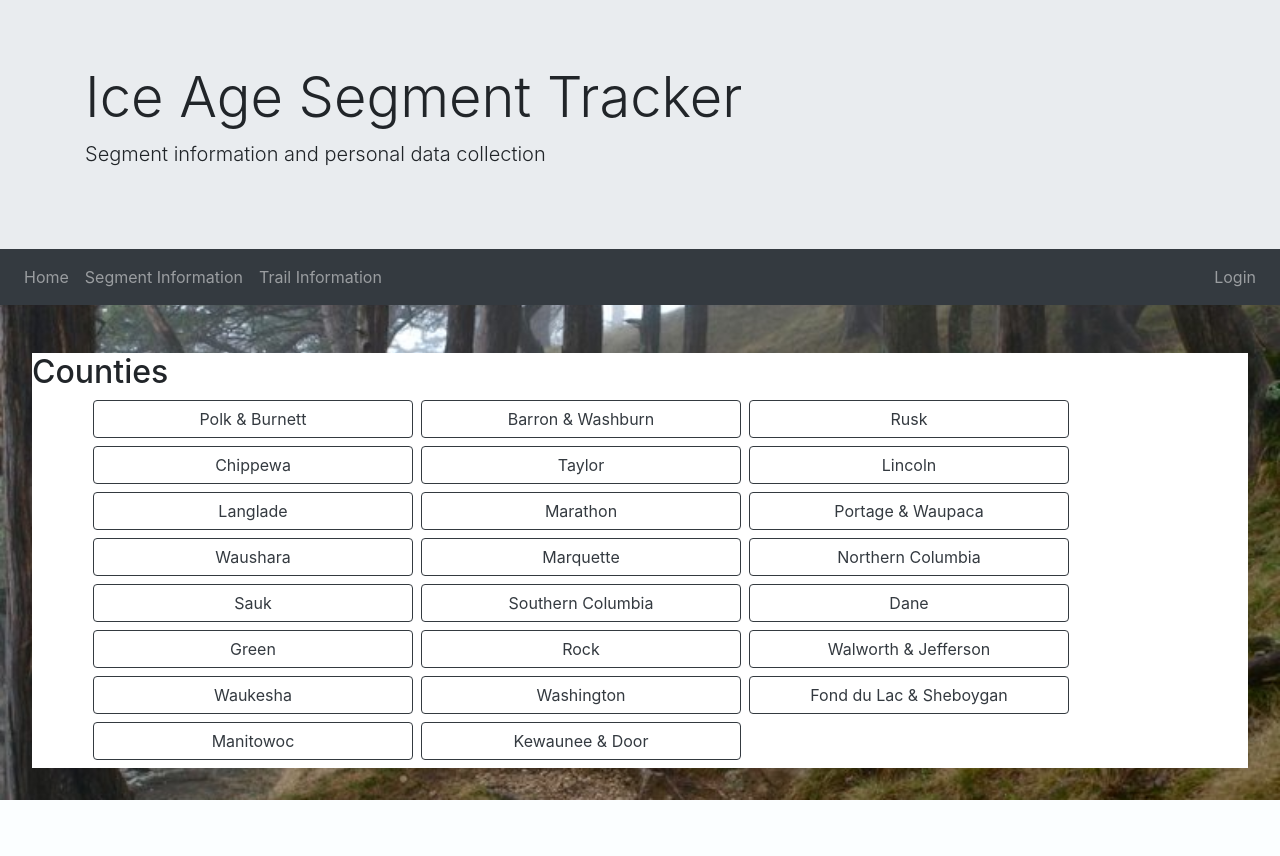
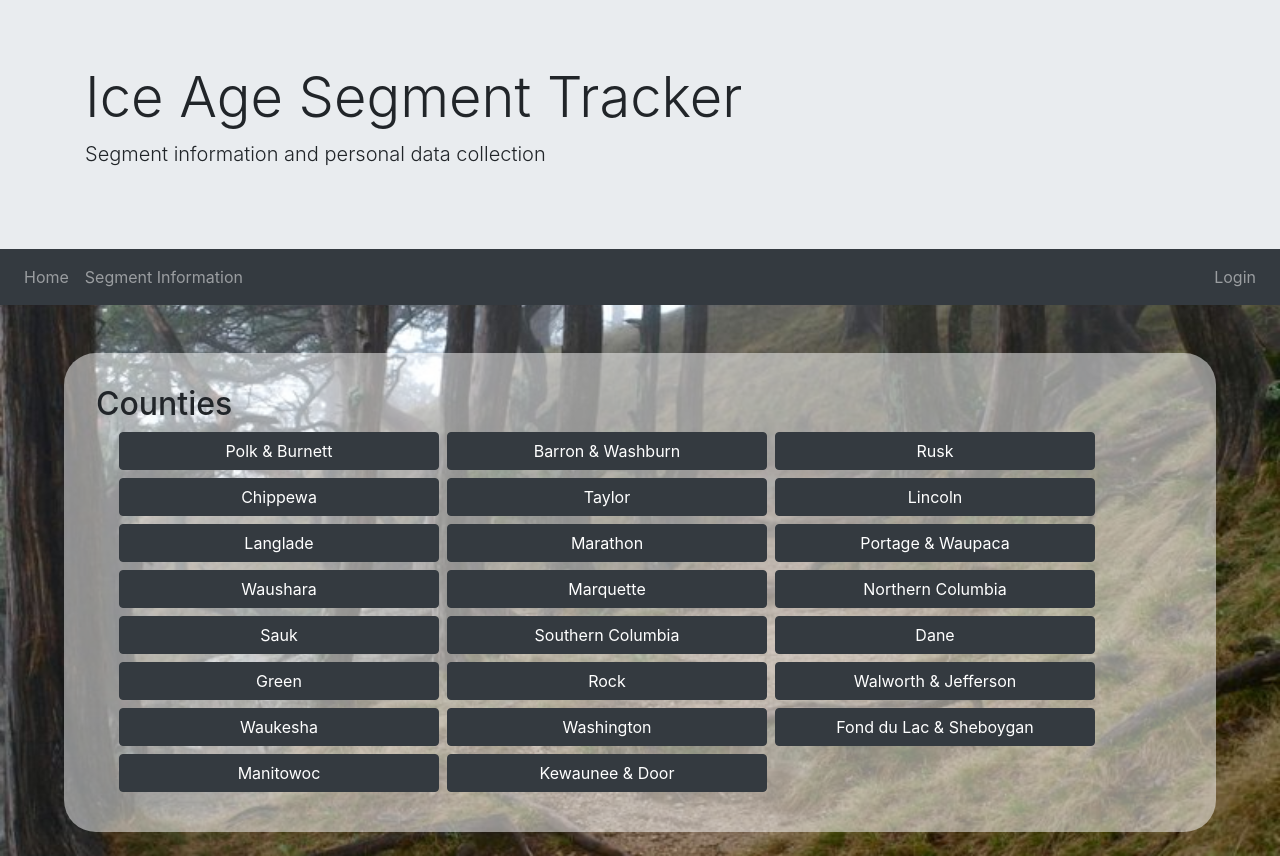
Before and after one commit to llandritsch/IATApp, a PHP site: page /segments.php in a window 1280 px wide. Before the commit the page ends 800 px from the top, so only its background shows below. Run offline with PHP 8.4, Linux system fonts and the light colour scheme; data comes from the database, SQL or seed files in the repository.

Commit message:
fixed index css

```diff
--- a/Views/CountyView.php
+++ b/Views/CountyView.php
@@ -6,7 +6,7 @@ function createView($href, $countyNoSpace, $countyName, $viewCount) {
     $segments = $county -> getCountySegments($countyName);
 
     return "
-<div><a class=\"btn btn-outline-dark segmentButton mb-2 ml-2\" data-toggle=\"collapse\" href=\"$href\" role=\"button\" aria-expanded=\"false\">$countyName</a>
+<div><a class=\"btn btn-dark segmentButton mb-2 ml-2\" data-toggle=\"collapse\" href=\"$href\" role=\"button\" aria-expanded=\"false\">$countyName</a>
     <div class=\"collapse\" id=\"$countyNoSpace\">
         <div class=\"card card-body segmentCard\">
             $segments
--- a/Views/Navbar.php
+++ b/Views/Navbar.php
@@ -6,9 +6,6 @@
                     </li>
                     <li class="nav-item">
                         <a class="nav-link" href="segments.php">Segment Information</a>
-                    </li>
-                    <li class="nav-item">
-                        <a class="nav-link" href="trailInfo.html">Trail Information</a>
                     </li>
                 </ul>
 
--- a/index.php
+++ b/index.php
@@ -30,7 +30,7 @@
         <main>
 
             <div id="mainFlex">
-                <div id="about" class="container">
+                <div id="about" class="container p-2">
                     <h2>About the Ice Age Trail</h2>
                     <p>
                         More than 12,000 years ago, an immense flow of glacial ice sculpted a landscape of remarkable beauty across Wisconsin.
--- a/segments.php
+++ b/segments.php
@@ -30,7 +30,7 @@
 
         <main>
 
-            <div class="mainContainer">
+            <div id="about" class="mainContainer mb-4">
                 <div id="counties">
                     <h2>Counties</h2>
 
--- a/styles.css
+++ b/styles.css
@@ -27,9 +27,9 @@ nav {
     background-color: rgba(255, 255, 255, .5);
     margin-left: 2em;
     margin-right: 2em;
-    height: 15em;
     padding: 2em;
     border-radius: 2em;
+    height: 50%;
 }
 
 main {
```
